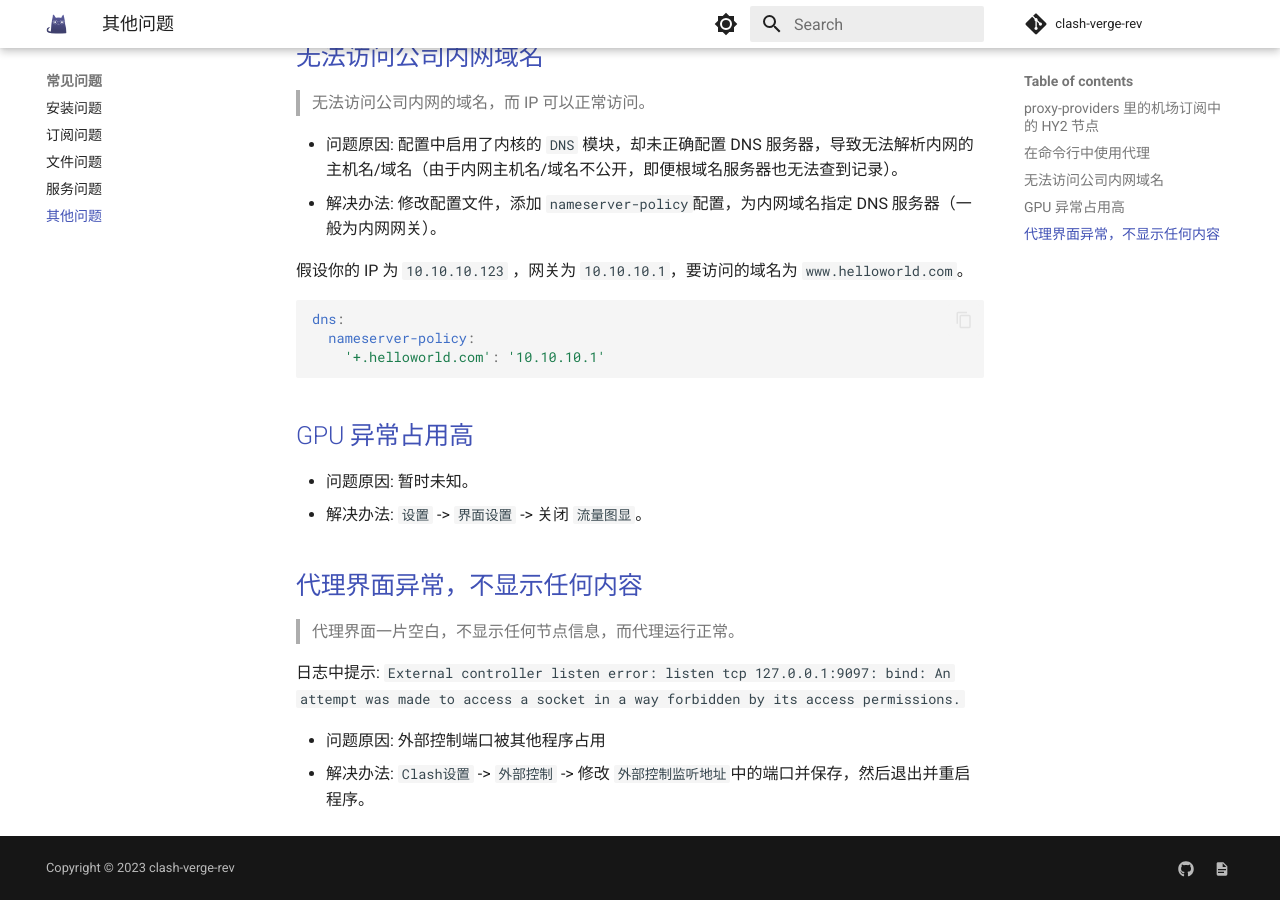
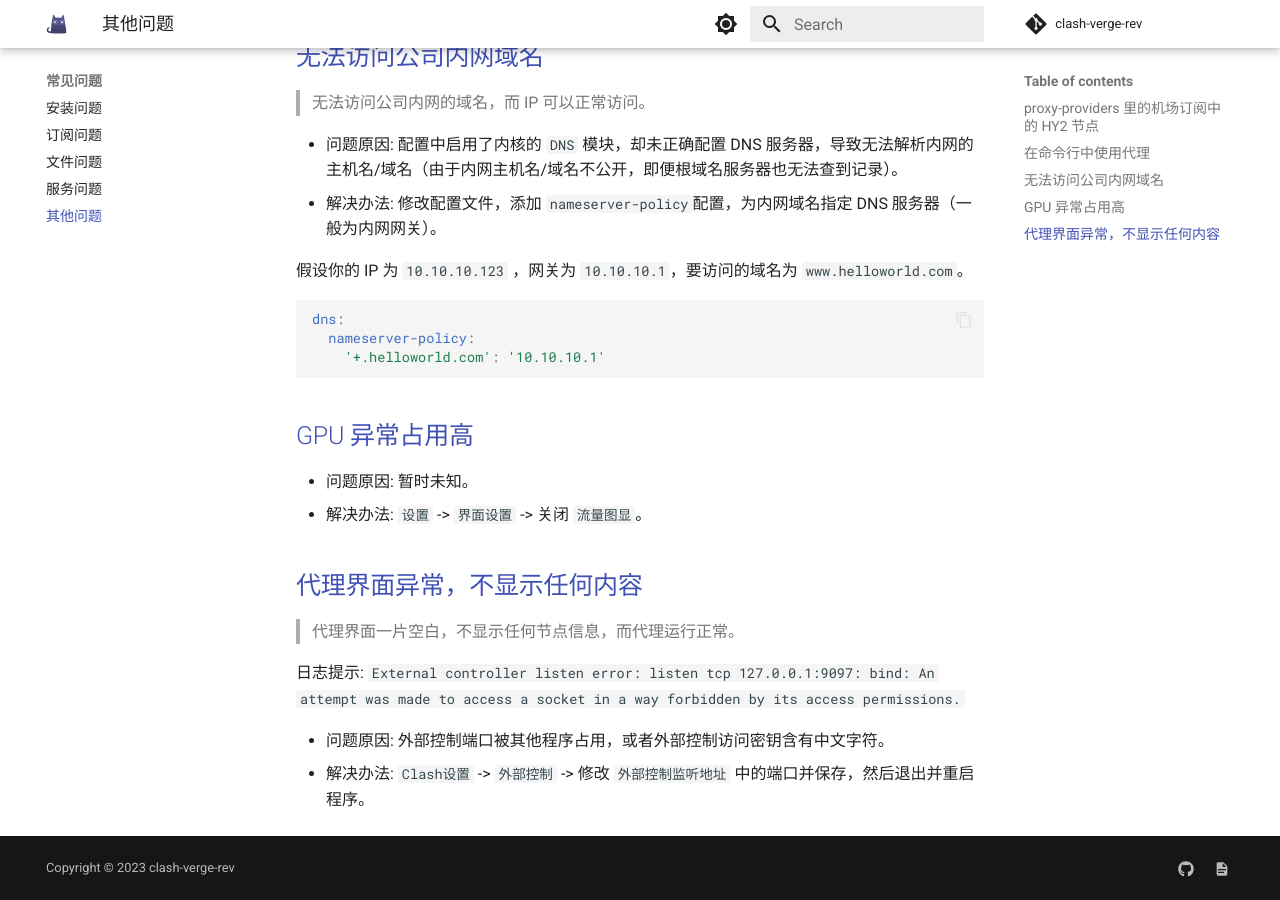
Before and after one commit to clash-verge-rev/clash-verge-rev.github.io, an MkDocs documentation site: the page built from docs/faq/other.md, in a window 1280 px wide and 900 px high, scrolled down 574 px. Built offline with MkDocs 1.6.1 and Material for MkDocs 9.7.7, drawn with Linux system fonts in a browser that asks for light colours; comment, search, counter and statistics services are not loaded.

```diff
--- a/docs/faq/other.md
+++ b/docs/faq/other.md
@@ -34,7 +34,7 @@ dns:
 
 > 代理界面一片空白，不显示任何节点信息，而代理运行正常。
 
-日志中提示: `External controller listen error: listen tcp 127.0.0.1:9097: bind: An attempt was made to access a socket in a way forbidden by its access permissions.`
+日志提示: `External controller listen error: listen tcp 127.0.0.1:9097: bind: An attempt was made to access a socket in a way forbidden by its access permissions.`
 
-- 问题原因: 外部控制端口被其他程序占用
-- 解决办法: `Clash设置` -> `外部控制` -> 修改 `外部控制监听地址`中的端口并保存，然后退出并重启程序。
+- 问题原因: 外部控制端口被其他程序占用，或者外部控制访问密钥含有中文字符。
+- 解决办法: `Clash设置` -> `外部控制` -> 修改 `外部控制监听地址` 中的端口并保存，然后退出并重启程序。
```
Also changed, not shown: docs/guide/log.md (+1 -0 lines).
